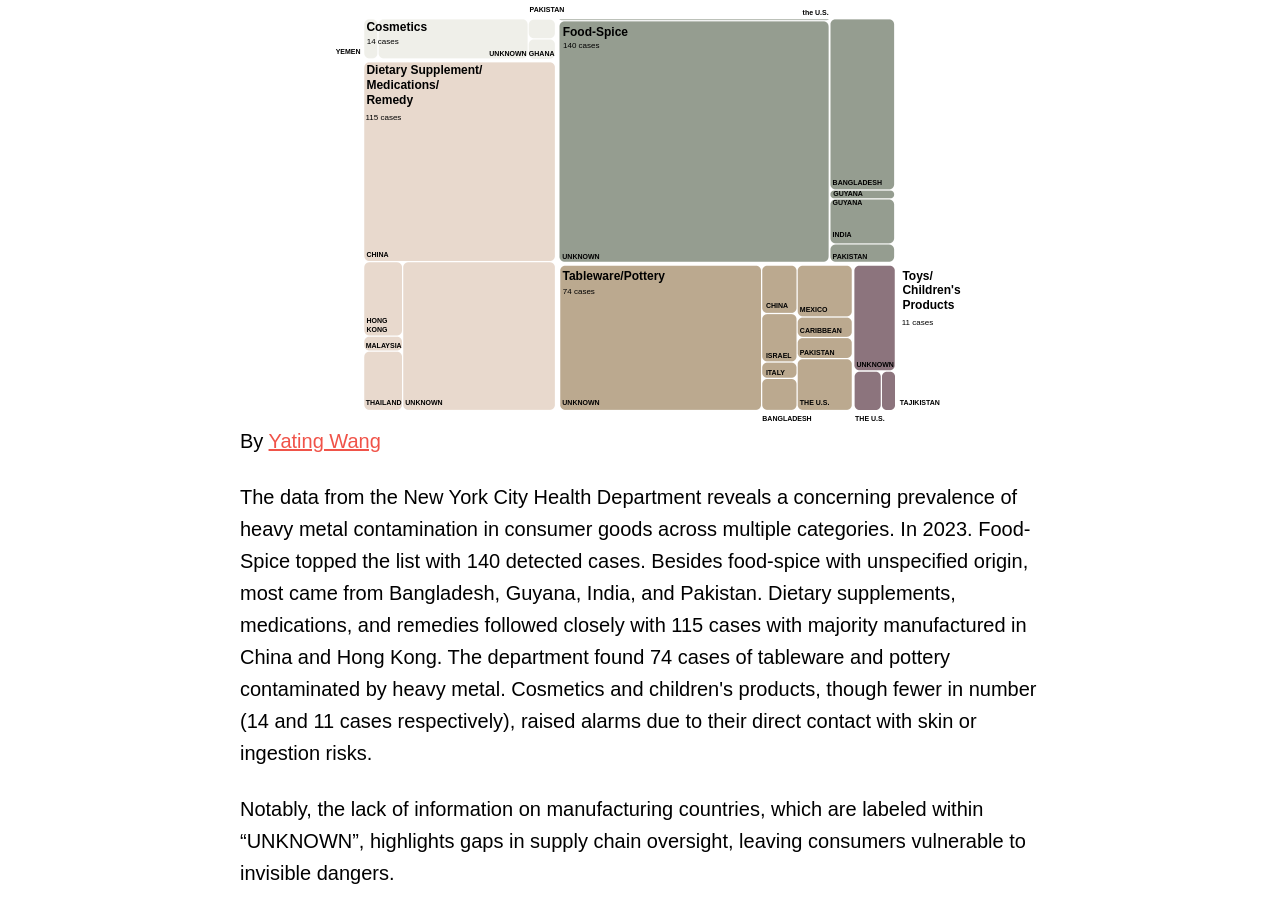
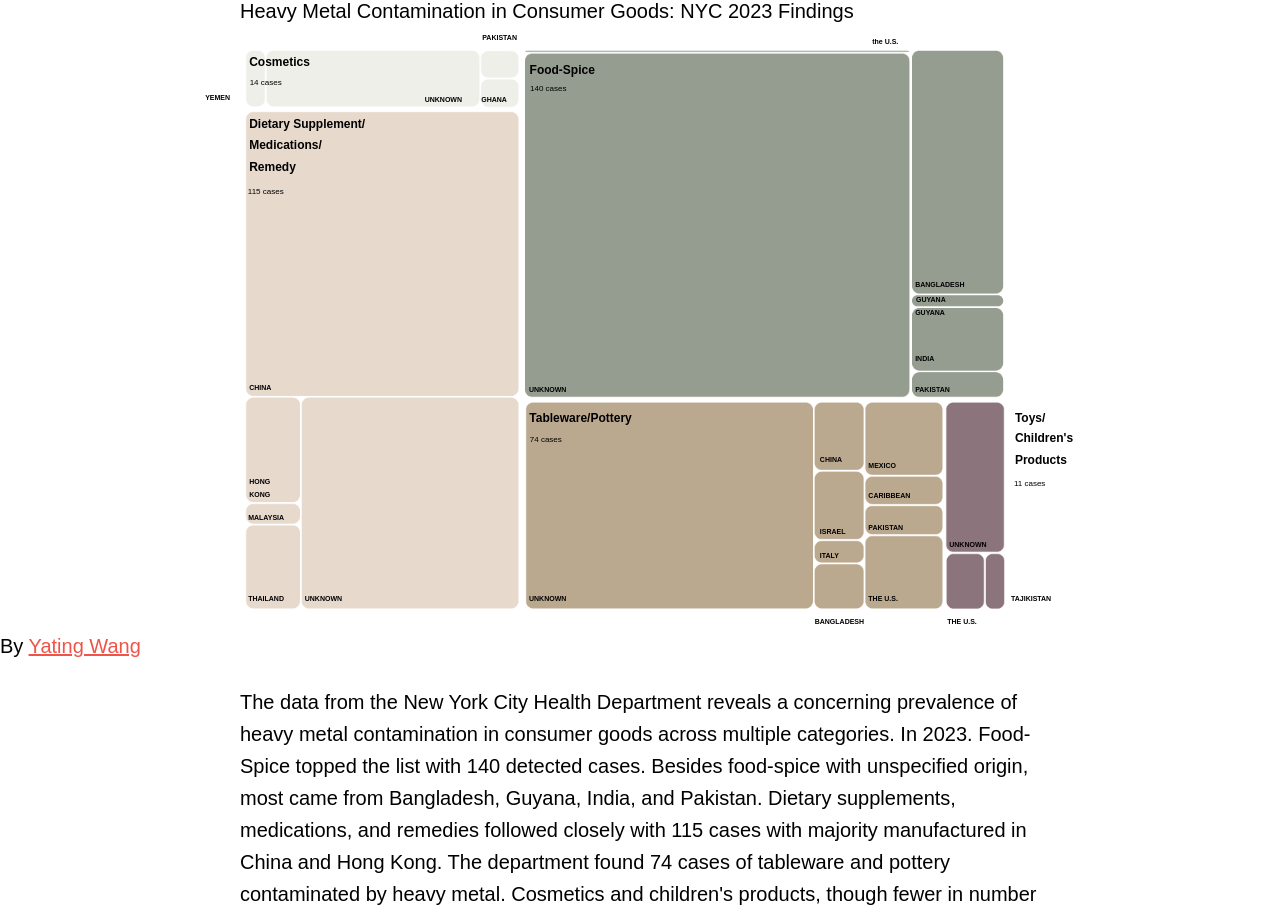
Before and after one commit to yatingw24/metal, a plain HTML site: page docs/index.html in a window 1280 px wide. Shown: the top 916 px of the page. Drawn offline with Linux system fonts and the light colour scheme.

Commit message:
Update index.html

```diff
--- a/docs/index.html
+++ b/docs/index.html
@@ -75,11 +75,20 @@
                 background: #fff880;
             }
 
+            .chart-container {
+                width: 100%;
+                max-width: 1200px; /* or whatever max width you prefer */
+                margin: 0 auto;
+                padding: 0 20px; /* optional padding */
+            }
+
+            /* Update the ai2html container to be wider */
             #ai2html-container {
-            width: 100% !important;
-            max-width: 700px; /* Match your artboard */
-            margin: 0 auto;
+                width: 100% !important;
+                max-width: 1000px; /* increased from 700px */
+                margin: 0 auto;
             }
+
 
             #g-template-_2_-full,
             #g-template-_2_-mobile {
@@ -105,6 +114,11 @@
   </head>
   <body>
     <div class="content">
+        <div class="chart-title">
+            Heavy Metal Contamination in Consumer Goods: NYC 2023 Findings
+        </div>
+    </div>
+    <div class="chart-container">
         <div id="ai2html-container">
             <!-- Generated by ai2html v0.121.1 - 2025-05-14 13:34 -->
             <!-- ai file: template (2).ai -->
@@ -627,6 +641,9 @@
             <!-- End ai2html - 2025-05-14 13:34 -->
 
         </div>
+    </div>
+
+    <div class="'content">
         <div class="byline">
             <p>By <a href="https://yatingw24.github.io/">Yating Wang</a></p>
         </div>
```
